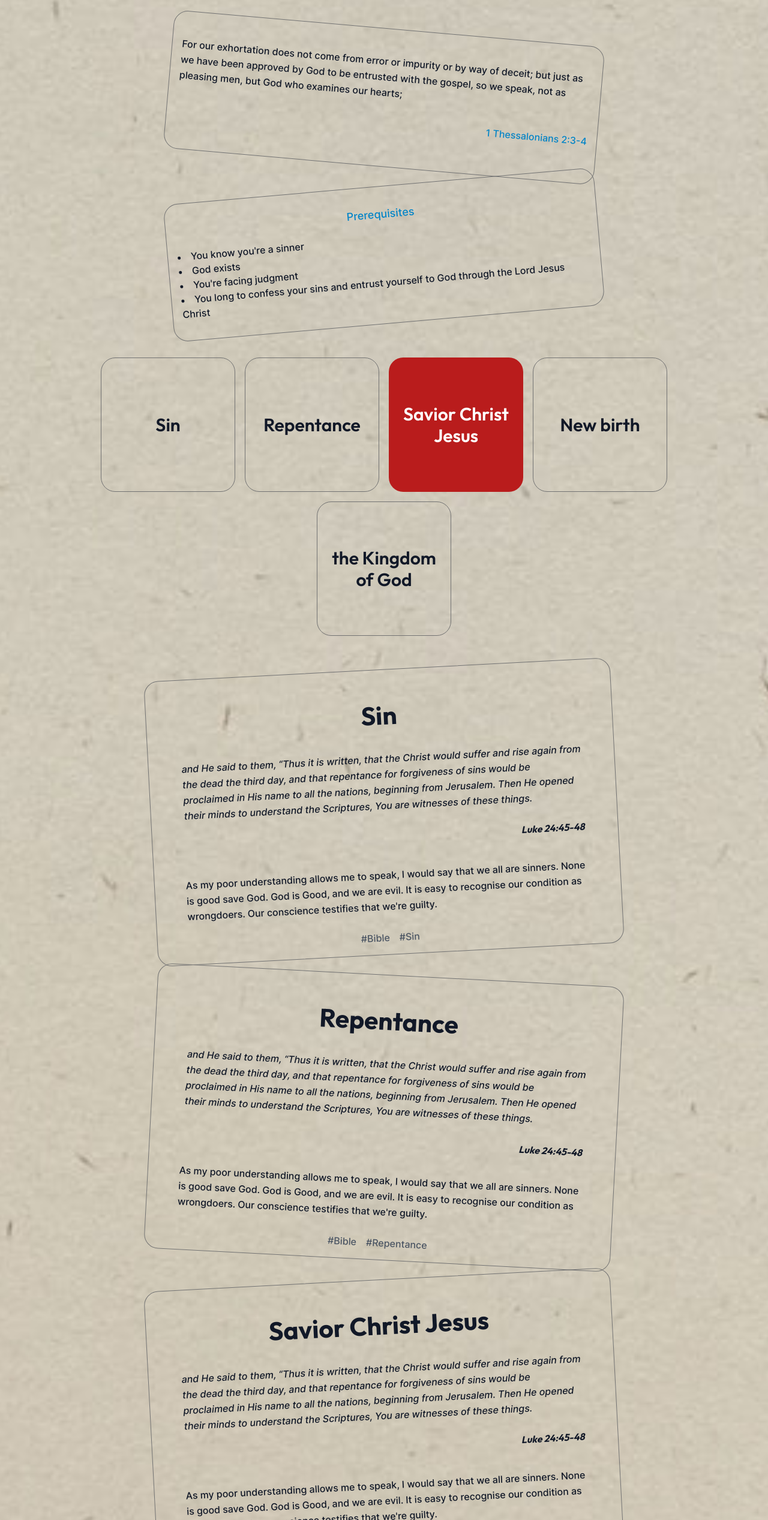
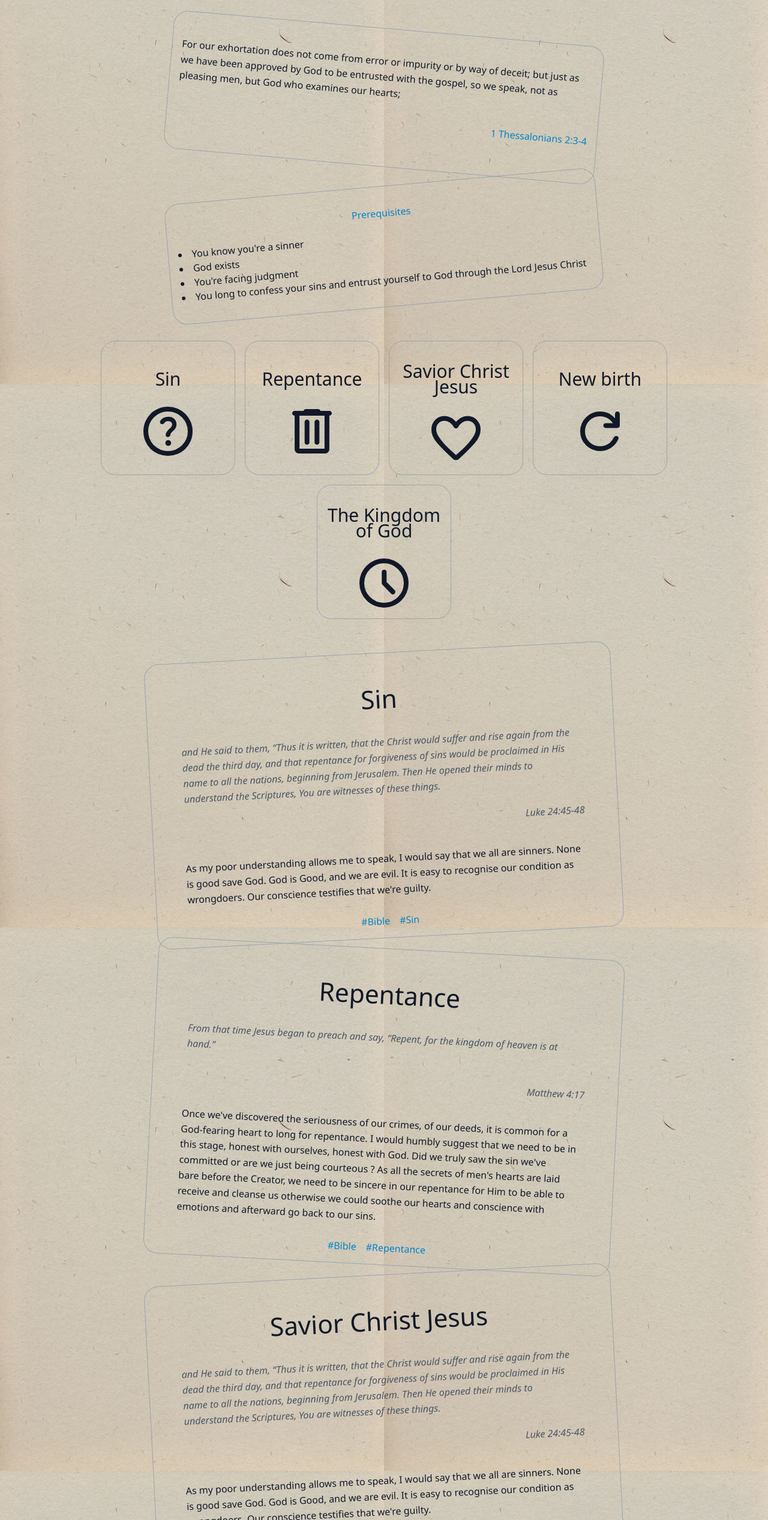
Before and after one commit to pkabore/gospel, a website: page index.html in a window 1280 px wide. Shown: the part 266-2800 px from the top of the page at 60% size. Drawn offline with Linux system fonts and the light colour scheme.

Commit message:
delete unused fonts minify css files

```diff
--- a/assets/css/typography.min.css
+++ b/assets/css/typography.min.css
@@ -1,145 +1 @@
-/* Typographic scales and styles */
-
-@font-face {
-	font-family: "Inter";
-	font-display: swap;
-	font-style: normal;
-	font-weight: 100 900;
-	font-named-instance: "Regular";
-	src: url('../../fonts/Inter-roman.var.woff2') format('woff2');
-}
-
-@font-face {
-	font-family: "Inter";
-	font-display: swap;
-	font-style: italic;
-	font-weight: 100 900;
-	font-named-instance: "Italic";
-	src: url('../../fonts/Inter-italic.var.woff2') format('woff2');
-}
-
-@font-face {
-    font-family: "Outfit";
-    font-display: swap;
-    font-style: normal;
-    font-weight: 100 900;
-    font-named-instance: "Regular";
-    src: url('../../fonts/Outfit-Regular-Var.ttf') format('truetype');
-}
-
-
-:root {
-/* Increase or decrease the  number
-to change the vertical spacing globally*/
-
-/* Base Vertical Spacing */
-    --space: 1.62;
-
-/* Vertical Spacing - multiplier */
-    --vspace: calc(var(--space) * 1rem);
-    --vspace-0: calc(3 * var(--space) * 1rem);
-    --vspace-1: calc(2 * var(--space) * 1rem);
-    --vspace-2: calc(1.5 * var(--space) * 1rem);
-    --vspace-3: calc(0.5 * var(--space) * 1rem);
-}
-
-html {font-size: 16px;}
-
-article {
-    font-size: 1em;
-    max-width: calc(30 * var(--vspace));
-    margin: 0 auto;
-}
-
-p {
-    margin: var(--vspace) 0;
-    line-height: var(--vspace);
-}
-
-h1 {
-    margin: var(--vspace-1) 0 var(--vspace-1) 0;
-    line-height: calc(5.2917/var(--space)* var(--vspace));
-}
-
-h2 {
-    margin: var(--vspace-2) 0 var(--vspace-3) 0;
-    line-height: 1em;
-}
-
-h3 {
-    margin: var(--vspace-1) 0 var(--vspace-3) 0;
-    line-height: 1em;
-}
-
-h4, h5, h6 {
-    margin: var(--vspace-2) 0 var(--vspace-3) 0;
-    line-height: var(--vspace);
-}
-
-.bigtitle, h1 {
-    font-size: 5.2917em;
-    word-break: break-word;
-}
-
-.title, h2 {
-    font-size: 2.6458em;
-    font-weight: lighter;
-    word-break: break-word;
-}
-
-.subheading1, h3 {
-    font-size: 1.75em;
-    font-weight: normal;
-    text-transform: uppercase;
-    letter-spacing: .1em;
-}
-
-blockquote {
-    font-size: 1em;
-    font-style:italic;
-    line-height: calc(1*var(--vspace));
-    margin: var(--vspace-2) var(--vspace-2);
-}
-
-.subheading2, h4 {
-    font-size: 1.3333em;
-    text-transform: capitalize;
-}
-
-.subheading3, h5 {
-    font-size: 1.1667em;
-    font-weight: lighter;
-    text-transform: uppercase;
-    letter-spacing: .15em;
-}
-
-.subheading4, h6 {
-    font-size: 1em;
-    font-weight: normal;
-    font-style: italic;
-    font-family: "Inter",serif !important;
-    letter-spacing: 0px!important;
-}
-
-.caption_ts {
-    font-size: 0.7708em;
-    font-weight: normal;
-    font-style: italic;
-}
-
-.endnote_ts {font-size: 0.7708em;}
-
-.footnote_ts {
-  margin: var(--vspace-0) 0 var(--vspace-2) 0;
-  font-size: 0.6667em;
-  border-top: 1px solid #ccc;
-  line-height: 2em;
-}
-
-sup {
-    font-size: 0.6667rem;
-    margin: .5em;
-    text-transform: none;
-    font-style: italic;
-    font-weight: normal;
-}
+:root{--space:1.62;--vspace:calc(var(--space) * 1rem);--vspace-0:calc(3 * var(--space) * 1rem);--vspace-1:calc(2 * var(--space) * 1rem);--vspace-2:calc(1.5 * var(--space) * 1rem);--vspace-3:calc(0.5 * var(--space) * 1rem)}html{font-size:16px}article{font-size:1em;max-width:calc(30 * var(--vspace));margin:0 auto}p{margin:var(--vspace) 0;line-height:var(--vspace)}h1{margin:var(--vspace-1) 0;line-height:calc(5.2917/var(--space)* var(--vspace))}h2{margin:var(--vspace-2) 0 var(--vspace-3);line-height:1em}h3{margin:var(--vspace-1) 0 var(--vspace-3);line-height:1em}h4,h5,h6{margin:var(--vspace-2) 0 var(--vspace-3);line-height:var(--vspace)}h1{font-size:5.2917em;word-break:break-word}h2{font-size:2.6458em;font-weight:lighter;word-break:break-word}h3{font-size:1.75em;font-weight:normal;text-transform:uppercase;letter-spacing:0.1em}blockquote{font-size:1em;font-style:italic;line-height:calc(1*var(--vspace));margin:var(--vspace-2)}
--- a/index.html
+++ b/index.html
@@ -51,19 +51,19 @@
 		<link rel="stylesheet" href="assets/css/typography.min.css" />
 	</head>
 	<body
-		class="min-h-screen w-full overflow-y-auto bg-[url('../bg.jpg')] bg-cover bg-center p-2 font-medium text-gray-900 antialiased"
+		class="bg-[url('../bg.jpg')] p-2 text-gray-900 antialiased"
 	>
 		<div class="mx-auto flex max-w-3xl flex-col gap-y-8 md:px-6">
 			<div
-				class="text-center font-display font-semibold transition duration-300 ease-out hover:text-red-700"
+				class="text-center  transition duration-300 ease-in-out hover:text-red-700"
 			>
 				<h1>
 					The <em class="not-italic">Gospel</em> of our
-					<strong class="font-semibold">Lord Jesus Christ</strong>
+					<strong class="font-normal">Lord Jesus Christ</strong>
 				</h1>
 			</div>
 			<div
-				class="rotate-[5deg] rounded-3xl border border-neutral-500 p-4 pb-8 transition duration-300 ease-out hover:rotate-0"
+				class="rotate-[5deg] rounded-3xl border border-gray-400 p-4 pb-8 transition duration-300 ease-in-out hover:rotate-0"
 			>
 				<p>
 					For our exhortation does not come from error or impurity or
@@ -76,11 +76,11 @@
 				</p>
 			</div>
 			<div
-				class="rotate-[-5deg] rounded-3xl border border-neutral-500 p-4 pb-8 transition duration-300 ease-out hover:rotate-0"
+				class="rotate-[-5deg] rounded-3xl border border-gray-400 p-4 pb-8 transition durationin--300 ease-out hover:rotate-0"
 			>
-				<h1 class="my-4 text-center text-lg leading-7 text-sky-600">
+				<h2 class="my-4 text-center text-base font-normal text-sky-600">
 					Prerequisites
-				</h1>
+				</h2>
 
 				<ul
 					class="list list-inside list-disc"
@@ -97,53 +97,83 @@
 		</div>
 
 		<div
-			class="my-14 mx-auto flex max-w-5xl flex-wrap items-center justify-center gap-4 font-display font-semibold"
+			class="my-14 mx-auto flex max-w-5xl flex-wrap items-center justify-center gap-4"
 		>
 			<a
 				href="#sin"
-				class="flex h-56 w-56 items-center justify-center rounded-3xl border border-neutral-500 p-2 text-center text-3xl transition duration-300 ease-in-out hover:border-transparent hover:bg-[crimson] hover:text-white"
+				class="flex h-56 w-56 items-center group justify-center rounded-3xl border border-gray-400 p-2 text-center text-3xl transition duration-300 ease-in-out hover:border-transparent hover:bg-sky-600 "
 			>
+				<div class="flex flex-col items-center justify-center">
+				<p>
+
 				Sin
+				</p>
+				<svg xmlns="http://www.w3.org/2000/svg" stroke="currentColor" fill="currentColor" viewBox="0 0 48 48" class="h-24 w-24"><path d="M24.2 35.65q.8 0 1.35-.55t.55-1.35q0-.8-.55-1.35t-1.35-.55q-.8 0-1.35.55t-.55 1.35q0 .8.55 1.35t1.35.55ZM24.15 15q1.7 0 2.75.925t1.05 2.375q0 1-.6 1.975-.6.975-1.95 2.125-1.3 1.15-2.075 2.425-.775 1.275-.775 2.325 0 .55.425.875.425.325.975.325.6 0 1-.4t.5-1q.15-1 .675-1.775.525-.775 1.625-1.675 1.5-1.25 2.175-2.5.675-1.25.675-2.8 0-2.65-1.725-4.25t-4.575-1.6q-1.9 0-3.5.75t-2.65 2.2q-.4.55-.325 1.125.075.575.475.875.55.4 1.175.25.625-.15 1.025-.7.65-.9 1.575-1.375Q23 15 24.15 15ZM24 44q-4.2 0-7.85-1.525Q12.5 40.95 9.8 38.25q-2.7-2.7-4.25-6.35Q4 28.25 4 24q0-4.2 1.55-7.85Q7.1 12.5 9.8 9.8q2.7-2.7 6.35-4.25Q19.8 4 24 4q4.15 0 7.8 1.55 3.65 1.55 6.35 4.25 2.7 2.7 4.275 6.35Q44 19.8 44 24q0 4.25-1.575 7.9-1.575 3.65-4.275 6.35-2.7 2.7-6.35 4.225Q28.15 44 24 44Zm0-20.55ZM24 41q7.05 0 12.025-5Q41 31 41 24t-4.975-12Q31.05 7 24 7q-7.15 0-12.075 5Q7 17 7 24t4.925 12Q16.85 41 24 41Z"/></svg>
+			</div>
 			</a>
 
 			<a
 				href="#repentance"
-				class="flex h-56 w-56 items-center justify-center rounded-3xl border border-neutral-500 p-2 text-center text-3xl transition duration-300 ease-in-out hover:border-transparent hover:bg-lime-600 hover:text-white"
+				class="flex h-56 w-56 items-center group justify-center rounded-3xl border border-gray-400 p-2 text-center text-3xl transition duration-300 ease-in-out hover:border-transparent hover:bg-sky-600 "
 			>
+				<div class="flex flex-col items-center justify-center">
+				<p>
+
 				Repentance
+				</p>
+				<svg xmlns="http://www.w3.org/2000/svg" stroke="currentColor" fill="currentColor" viewBox="0 0 48 48" class="h-24 w-24"><path d="M13.05 42q-1.2 0-2.1-.9-.9-.9-.9-2.1V10.5H9.5q-.65 0-1.075-.425Q8 9.65 8 9q0-.65.425-1.075Q8.85 7.5 9.5 7.5h7.9q0-.65.425-1.075Q18.25 6 18.9 6h10.2q.65 0 1.075.425.425.425.425 1.075h7.9q.65 0 1.075.425Q40 8.35 40 9q0 .65-.425 1.075-.425.425-1.075.425h-.55V39q0 1.2-.9 2.1-.9.9-2.1.9Zm0-31.5V39h21.9V10.5Zm5.3 22.7q0 .65.425 1.075.425.425 1.075.425.65 0 1.075-.425.425-.425.425-1.075V16.25q0-.65-.425-1.075-.425-.425-1.075-.425-.65 0-1.075.425-.425.425-.425 1.075Zm8.3 0q0 .65.425 1.075.425.425 1.075.425.65 0 1.075-.425.425-.425.425-1.075V16.25q0-.65-.425-1.075-.425-.425-1.075-.425-.65 0-1.075.425-.425.425-.425 1.075Zm-13.6-22.7V39 10.5Z"/></svg>
+			</div>
 			</a>
 
 			<a
 				href="#savior"
-				class="flex h-56 w-56 items-center justify-center rounded-3xl border border-transparent bg-red-700 p-2 text-center text-3xl text-white transition duration-300 ease-in-out hover:bg-opacity-90"
+				class="flex h-56 w-56 items-center group justify-center rounded-3xl border border-gray-400 hover:border-transparent hover:bg-sky-600 transition ease-in-out duration-300 p-2 text-center text-3xl"
 			>
+			<div class="flex flex-col items-center justify-center">
+				<p>
+
 				Savior Christ Jesus
+				</p>
+				<svg xmlns="http://www.w3.org/2000/svg" stroke="currentColor" fill="currentColor" viewBox="0 0 48 48" class="h-24 w-24"><path d="m21.95 40.2-2.65-2.45Q13.1 32 8.55 26.775T4 15.85q0-4.5 3.025-7.525Q10.05 5.3 14.5 5.3q2.55 0 5.05 1.225T24 10.55q2.2-2.8 4.55-4.025Q30.9 5.3 33.5 5.3q4.45 0 7.475 3.025Q44 11.35 44 15.85q0 5.7-4.55 10.925Q34.9 32 28.7 37.75l-2.65 2.45q-.85.8-2.05.8-1.2 0-2.05-.8Zm.75-26.35q-1.35-2.45-3.55-4-2.2-1.55-4.65-1.55-3.3 0-5.4 2.125Q7 12.55 7 15.85q0 2.9 1.95 6.075Q10.9 25.1 13.6 28.1t5.6 5.575Q22.1 36.25 24 38q1.9-1.7 4.8-4.3 2.9-2.6 5.6-5.625 2.7-3.025 4.65-6.2Q41 18.7 41 15.85q0-3.3-2.125-5.425T33.5 8.3q-2.5 0-4.675 1.525T25.2 13.85q-.25.4-.55.575-.3.175-.7.175-.4 0-.725-.175-.325-.175-.525-.575Zm1.3 9.3Z"/></svg>
+			</div>
 			</a>
 
 			<a
 				href="#newbirth"
-				class="flex h-56 w-56 items-center justify-center rounded-3xl border border-neutral-500 p-2 text-center text-3xl transition duration-300 ease-in-out hover:border-transparent hover:bg-blue-600 hover:text-white"
+				class="flex h-56 w-56 items-center group justify-center rounded-3xl border border-gray-400 p-2 text-center text-3xl transition duration-300 ease-in-out hover:border-transparent hover:bg-sky-600 "
 			>
+				<div class="flex flex-col items-center justify-center">
+				<p>
+
 				New birth
+				</p>
+				<svg xmlns="http://www.w3.org/2000/svg" stroke="currentColor" fill="currentColor" viewBox="0 0 48 48" class="h-24 w-24"><path d="M24 40q-6.65 0-11.325-4.675Q8 30.65 8 24q0-6.65 4.675-11.325Q17.35 8 24 8q4.25 0 7.45 1.725T37 14.45V9.5q0-.65.425-1.075Q37.85 8 38.5 8q.65 0 1.075.425Q40 8.85 40 9.5v9.7q0 .65-.425 1.075-.425.425-1.075.425h-9.7q-.65 0-1.075-.425-.425-.425-.425-1.075 0-.65.425-1.075.425-.425 1.075-.425h6.9q-1.9-3-4.85-4.85Q27.9 11 24 11q-5.45 0-9.225 3.775Q11 18.55 11 24q0 5.45 3.775 9.225Q18.55 37 24 37q3.9 0 7.15-2.075Q34.4 32.85 36 29.35q.2-.4.65-.7.45-.3.9-.3.85 0 1.225.55.375.55.075 1.3-1.85 4.45-5.875 7.125T24 40Z"/></svg>
+			</div>
 			</a>
 			<a
 				href="#kingdom"
-				class="flex h-56 w-56 items-center justify-center rounded-3xl border border-neutral-500 p-2 text-center text-3xl transition duration-300 ease-in-out hover:border-transparent hover:bg-purple-600 hover:text-white"
+				class="flex h-56 w-56 items-center group justify-center rounded-3xl border border-gray-400 p-2 text-center text-3xl transition duration-300 ease-in-out hover:border-transparent hover:bg-sky-600 "
 			>
-				the Kingdom of God
+				<div class="flex flex-col items-center justify-center">
+				<p>
+
+				The Kingdom of God
+				</p>
+				<svg xmlns="http://www.w3.org/2000/svg" stroke="currentColor" fill="currentColor" viewBox="0 0 48 48" class="h-24 w-24"><path d="M30.3 32.55q.45.45 1.05.45.6 0 1.1-.5.5-.5.525-1.15.025-.65-.475-1.1l-6.85-6.85v-8.6q0-.6-.425-1.025-.425-.425-1.075-.425-.65 0-1.075.425-.425.425-.425 1.075V24q0 .3.1.55.1.25.3.5ZM24 44q-4.1 0-7.75-1.575-3.65-1.575-6.375-4.3-2.725-2.725-4.3-6.375Q4 28.1 4 24t1.575-7.75q1.575-3.65 4.3-6.375 2.725-2.725 6.375-4.3Q19.9 4 24 4t7.75 1.575q3.65 1.575 6.375 4.3 2.725 2.725 4.3 6.375Q44 19.9 44 24t-1.575 7.75q-1.575 3.65-4.3 6.375-2.725 2.725-6.375 4.3Q28.1 44 24 44Zm0-20Zm0 17q7 0 12-5t5-12q0-7-5-12T24 7q-7 0-12 5T7 24q0 7 5 12t12 5Z"/></svg>
+			</div>
 			</a>
 		</div>
 
-		<article class="flex flex-col gap-y-8 pb-8">
+		<article class="flex flex-col gap-y-4 pb-8">
 			<section
 				id="sin"
-				class="rotate-[-3deg] rounded-3xl border border-neutral-500 p-4 hover:rotate-0"
+				class="rotate-[-3deg] rounded-3xl border border-gray-400 p-4 transition hover:shadow-2xl hover:bg-white hover:border-transparent duration-300 ease-in-out hover:rotate-0"
 			>
-				<header class="text-center font-display font-extrabold">
-					<h2>Sin</h2>
+				<header class="text-center">
+					<h2 class="font-light">Sin</h2>
 				</header>
 				<main>
-					<blockquote>
+					<blockquote class="text-gray-600">
 						and He said to them, “Thus it is written, that the
 						Christ would suffer and rise again from the dead the
 						third day, and that repentance for forgiveness of sins
@@ -152,28 +182,53 @@
 						understand the Scriptures, You are witnesses of these
 						things.
 						<br />
-						<p class="font-bold font-display block text-right">Luke 24:45-48</p>
+						<p class="block text-right">Luke 24:45-48</p>
 					</blockquote>
 
 						<p class="mt-0 max-w-2xl mx-auto">As my poor understanding allows me to speak, I would say that we all are sinners. None is good save God. God is Good, and we are evil. It is easy to recognise our condition as wrongdoers. Our conscience testifies that we're guilty. </p>
 					</p>
 				</main>
 
-				<footer class="flex items-center text-gray-600 justify-center gap-x-4 flex-wrap">
-					<a class="hover:text-sky-600" target="_blank" href="https://bible.com" >#Bible</a>
-					<a class="hover:text-sky-600" target="_blank" href="https://bible.com" >#Sin</a>
+				<footer class="flex items-center text-sky-600 justify-center gap-x-4 flex-wrap">
+					<a class="hover:underline decoration-2 underline-offset-2" target="_blank" href="https://bible.com" >#Bible</a>
+					<a class="hover:underline decoration-2 underline-offset-2" target="_blank" href="https://bible.com" >#Sin</a>
 				</footer>
 			</section>
 
 			<section
 				id="repentance"
-				class="rotate-[3deg] rounded-3xl border border-neutral-500 p-4 hover:rotate-0"
+				class="rotate-[3deg] rounded-3xl border border-gray-400 p-4 transition hover:shadow-2xl hover:bg-white hover:border-transparent duration-300 ease-in-out hover:rotate-0"
 			>
-				<header class="text-center font-display font-extrabold">
-					<h2>Repentance</h2>
+				<header class="text-center">
+					<h2 class="font-light">Repentance</h2>
 				</header>
 				<main>
-					<blockquote>
+					<blockquote class="text-gray-600">
+						From that time Jesus began to preach and say, “Repent, for the kingdom of heaven is at hand.”
+
+
+						<br />
+						<p class="block text-right">Matthew 4:17</p>
+					</blockquote>
+
+						<p class="mt-0 max-w-2xl mx-auto">Once we've discovered the seriousness of our crimes, of our deeds, it is common for a God-fearing heart to long for repentance. I would humbly suggest that we need to be in this stage, honest with ourselves, honest with God. Did we truly saw the sin we've committed or are we just being courteous ? As all the secrets of men's hearts are laid bare before the Creator, we need to be sincere in our repentance for Him to be able to receive and cleanse us otherwise we could soothe our hearts and conscience with emotions and afterward go back to our sins. </p>
+					</p>
+				</main>
+
+				<footer class="flex items-center text-sky-600 justify-center gap-x-4 flex-wrap">
+					<a class="hover:underline decoration-2 underline-offset-2" target="_blank" href="https://bible.com" >#Bible</a>
+					<a class="hover:underline decoration-2 underline-offset-2" target="_blank" href="https://bible.com" >#Repentance</a>
+				</footer>
+			</section>
+			<section
+				id="savior"
+				class="rotate-[-3deg] rounded-3xl border border-gray-400 p-4 transition hover:shadow-2xl hover:bg-white hover:border-transparent duration-300 ease-in-out hover:rotate-0"
+			>
+				<header class="text-center">
+					<h2 class="font-light">Savior Christ Jesus</h2>
+				</header>
+				<main>
+					<blockquote class="text-gray-600">
 						and He said to them, “Thus it is written, that the
 						Christ would suffer and rise again from the dead the
 						third day, and that repentance for forgiveness of sins
@@ -182,27 +237,27 @@
 						understand the Scriptures, You are witnesses of these
 						things.
 						<br />
-						<p class="font-bold font-display block text-right">Luke 24:45-48</p>
+						<p class="block text-right">Luke 24:45-48</p>
 					</blockquote>
 
 						<p class="mt-0 max-w-2xl mx-auto">As my poor understanding allows me to speak, I would say that we all are sinners. None is good save God. God is Good, and we are evil. It is easy to recognise our condition as wrongdoers. Our conscience testifies that we're guilty. </p>
 					</p>
 				</main>
 
-				<footer class="flex items-center text-gray-600 justify-center gap-x-4 flex-wrap">
-					<a class="hover:text-sky-600" target="_blank" href="https://bible.com" >#Bible</a>
-					<a class="hover:text-sky-600" target="_blank" href="https://bible.com" >#Repentance</a>
+				<footer class="flex items-center text-sky-600 justify-center gap-x-4 flex-wrap">
+					<a class="hover:underline decoration-2 underline-offset-2" target="_blank" href="https://bible.com" >#Bible</a>
+					<a class="hover:underline decoration-2 underline-offset-2" target="_blank" href="https://bible.com" >#Savior</a>
 				</footer>
 			</section>
 			<section
-				id="savior"
-				class="rotate-[-3deg] rounded-3xl border border-neutral-500 p-4 hover:rotate-0"
+				id="newbirth"
+				class="rotate-[3deg] rounded-3xl border border-gray-400 p-4 transition hover:shadow-2xl hover:bg-white hover:border-transparent duration-300 ease-in-out hover:rotate-0"
 			>
-				<header class="text-center font-display font-extrabold">
-					<h2>Savior Christ Jesus</h2>
+				<header class="text-center">
+					<h2 class="font-light">New Birth</h2>
 				</header>
 				<main>
-					<blockquote>
+					<blockquote class="text-gray-600">
 						and He said to them, “Thus it is written, that the
 						Christ would suffer and rise again from the dead the
 						third day, and that repentance for forgiveness of sins
@@ -211,27 +266,27 @@
 						understand the Scriptures, You are witnesses of these
 						things.
 						<br />
-						<p class="font-bold font-display block text-right">Luke 24:45-48</p>
+						<p class="block text-right">Luke 24:45-48</p>
 					</blockquote>
 
 						<p class="mt-0 max-w-2xl mx-auto">As my poor understanding allows me to speak, I would say that we all are sinners. None is good save God. God is Good, and we are evil. It is easy to recognise our condition as wrongdoers. Our conscience testifies that we're guilty. </p>
 					</p>
 				</main>
 
-				<footer class="flex items-center text-gray-600 justify-center gap-x-4 flex-wrap">
-					<a class="hover:text-sky-600" target="_blank" href="https://bible.com" >#Bible</a>
-					<a class="hover:text-sky-600" target="_blank" href="https://bible.com" >#Savior</a>
+				<footer class="flex items-center text-sky-600 justify-center gap-x-4 flex-wrap">
+					<a class="hover:underline decoration-2 underline-offset-2" target="_blank" href="https://bible.com" >#Bible</a>
+					<a class="hover:underline decoration-2 underline-offset-2" target="_blank" href="https://bible.com" >#Newbirth</a>
 				</footer>
 			</section>
 			<section
-				id="newbirth"
-				class="rotate-[3deg] rounded-3xl border border-neutral-500 p-4 hover:rotate-0"
+				id="kingdom"
+				class="rotate-[-3deg] rounded-3xl border border-gray-400 p-4 transition hover:shadow-2xl hover:bg-white hover:border-transparent duration-300 ease-in-out hover:rotate-0"
 			>
-				<header class="text-center font-display font-extrabold">
-					<h2>New Birth</h2>
+				<header class="text-center">
+					<h2 class="font-light">The Kingdom of God</h2>
 				</header>
 				<main>
-					<blockquote>
+					<blockquote class="text-gray-600">
 						and He said to them, “Thus it is written, that the
 						Christ would suffer and rise again from the dead the
 						third day, and that repentance for forgiveness of sins
@@ -240,45 +295,16 @@
 						understand the Scriptures, You are witnesses of these
 						things.
 						<br />
-						<p class="font-bold font-display block text-right">Luke 24:45-48</p>
+						<p class="block text-right">Luke 24:45-48</p>
 					</blockquote>
 
 						<p class="mt-0 max-w-2xl mx-auto">As my poor understanding allows me to speak, I would say that we all are sinners. None is good save God. God is Good, and we are evil. It is easy to recognise our condition as wrongdoers. Our conscience testifies that we're guilty. </p>
 					</p>
 				</main>
 
-				<footer class="flex items-center text-gray-600 justify-center gap-x-4 flex-wrap">
-					<a class="hover:text-sky-600" target="_blank" href="https://bible.com" >#Bible</a>
-					<a class="hover:text-sky-600" target="_blank" href="https://bible.com" >#Newbirth</a>
-				</footer>
-			</section>
-			<section
-				id="kingdom"
-				class="rotate-[-3deg] rounded-3xl border border-neutral-500 p-4 hover:rotate-0"
-			>
-				<header class="text-center font-display font-extrabold">
-					<h2>The Kingdom of God</h2>
-				</header>
-				<main>
-					<blockquote>
-						and He said to them, “Thus it is written, that the
-						Christ would suffer and rise again from the dead the
-						third day, and that repentance for forgiveness of sins
-						would be proclaimed in His name to all the nations,
-						beginning from Jerusalem. Then He opened their minds to
-						understand the Scriptures, You are witnesses of these
-						things.
-						<br />
-						<p class="font-bold font-display block text-right">Luke 24:45-48</p>
-					</blockquote>
-
-						<p class="mt-0 max-w-2xl mx-auto">As my poor understanding allows me to speak, I would say that we all are sinners. None is good save God. God is Good, and we are evil. It is easy to recognise our condition as wrongdoers. Our conscience testifies that we're guilty. </p>
-					</p>
-				</main>
-
-				<footer class="flex items-center text-gray-600 justify-center gap-x-4 flex-wrap">
-					<a class="hover:text-sky-600" target="_blank" href="https://bible.com" >#Bible</a>
-					<a class="hover:text-sky-600" target="_blank" href="https://bible.com" >#TheKingdomOfGod</a>
+				<footer class="flex items-center text-sky-600 justify-center gap-x-4 flex-wrap">
+					<a class="hover:underline decoration-2 underline-offset-2" target="_blank" href="https://bible.com" >#Bible</a>
+					<a class="hover:underline decoration-2 underline-offset-2" target="_blank" href="https://bible.com" >#TheKingdomOfGod</a>
 				</footer>
 			</section>
 		</article>
```
Also changed, not shown: tailwind.config.js (+0 -14 lines), assets/css/app.min.css, fonts/Inter-italic.var.woff2 (deleted), fonts/Inter-roman.var.woff2 (deleted), fonts/Outfit-Regular-Var.ttf (deleted).
